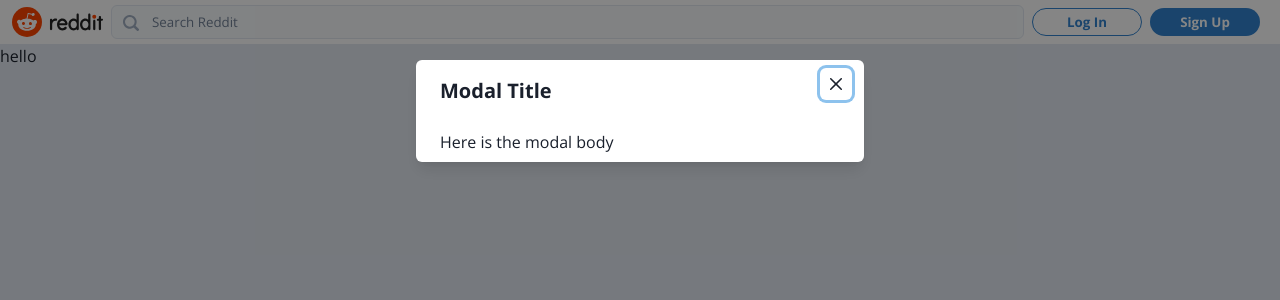
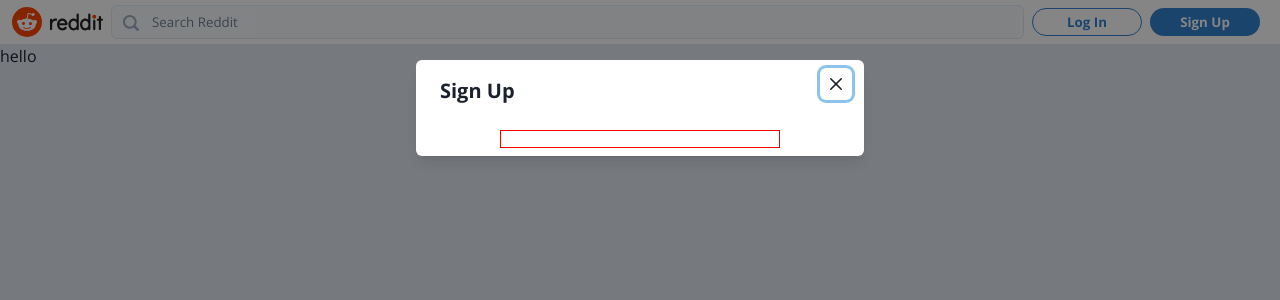
Before and after one commit to JoshuaMarcondes/reddit-clone, a Next.js app: page / in a window 1280 px wide. Both pictures are taken after a click on the button "Sign Up". Shown: the top 300 px of the page. Built offline with nearby package versions, Linux system fonts and the light colour scheme.

Commit message:
Authentication Modal Content: Part 1
Login & Sign Up forms, React form state, React events w/ TypeScript

```diff
--- /dev/null
+++ b/src/components/Modal/Auth/AuthInputs.tsx
@@ -0,0 +1,21 @@
+import { Flex } from '@chakra-ui/react'
+import React from 'react'
+import { useRecoilValue } from 'recoil'
+import { AuthModalState } from '../../../atoms/authModalAtom'
+import Login from './Login'
+
+type AuthInputsProps = {
+
+}
+
+const AuthInputs:React.FC<AuthInputsProps> = () => {
+    const modalState = useRecoilValue(AuthModalState)
+
+    return (
+        <Flex direction='column' align='center' width='100%' mt={4}>
+            {modalState.view === 'login' && <Login />}
+            {/* {modalState.view === 'signup' && <SignUp />} */}
+        </Flex>
+    )
+}
+export default AuthInputs
--- a/src/components/Modal/Auth/AuthModal.tsx
+++ b/src/components/Modal/Auth/AuthModal.tsx
@@ -7,11 +7,14 @@
     ModalHeader,
     ModalCloseButton,
     ModalBody,
-    ModalFooter
+    ModalFooter,
+    Center,
+    Flex
 } from '@chakra-ui/react'
 import React from 'react'
 import { useRecoilState } from 'recoil'
 import { AuthModalState } from '../../../atoms/authModalAtom'
+import AuthInputs from './AuthInputs'
 
 const AuthModal:React.FC = () => {
     const [modalState, setModalState] = useRecoilState(AuthModalState);
@@ -27,10 +30,29 @@
         <Modal isOpen={modalState.open} onClose={handleClose}>
           <ModalOverlay />
           <ModalContent>
-            <ModalHeader>Modal Title</ModalHeader>
+            <ModalHeader>
+                {modalState.view === 'login' && 'Login'}
+                {modalState.view === 'signup' && 'Sign Up'}
+                {modalState.view === 'resetPassword' && 'Reset Password'}
+            </ModalHeader>
             <ModalCloseButton />
-            <ModalBody>
-              Here is the modal body
+            <ModalBody
+                display='flex'
+                flexDirection='column'
+                alignItems='center'
+                justifyContent='center'
+            >
+              <Flex
+                direction='column'
+                align='center'
+                justify='center'
+                width='70%'
+                border='1px solid red'
+              >
+                {/* <OAuthButtons/> */}
+                <AuthInputs/>
+                {/* <ResetPassword/> */}
+              </Flex>
             </ModalBody>
 
           </ModalContent>
--- /dev/null
+++ b/src/components/Modal/Auth/Login.tsx
@@ -0,0 +1,31 @@
+import { Input } from '@chakra-ui/react'
+import React, { useState } from 'react'
+
+type LoginProps = {
+
+}
+
+const Login:React.FC<LoginProps> = () => {
+    const [loginForm, setLoginForm] = useState({
+        email: "",
+        password: "",
+    })
+
+    return <form>
+            <Input
+                name='email'
+                placeholder='email'
+                type='email'
+                mb={2}
+                onChange={() => {}}
+            />
+            <Input
+                name='password'
+                placeholder='password'
+                type='password'
+                mb={2}
+                onChange={ () => {}}
+            />
+        </form>
+}
+export default Login
```
